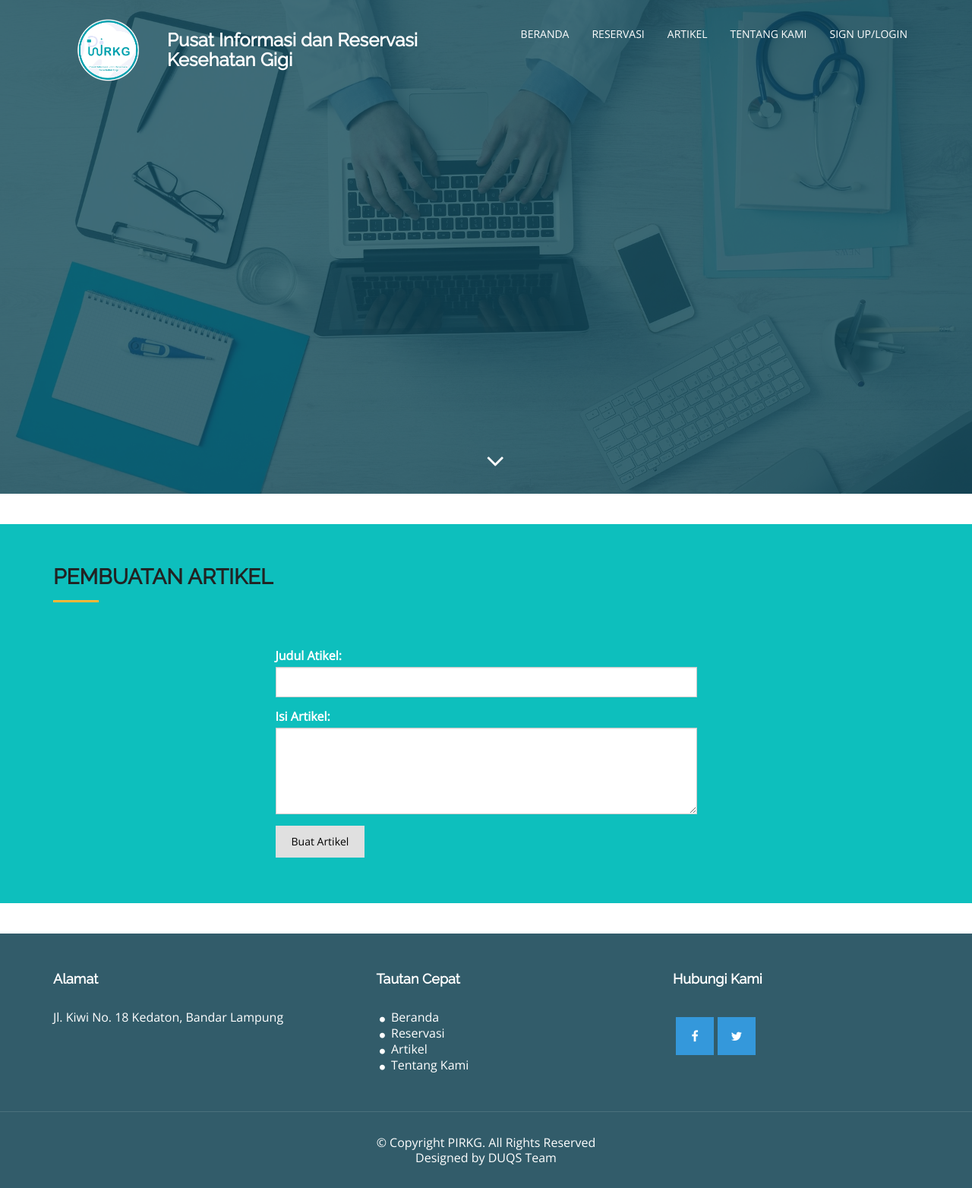
After one commit to Mariadinii/PIRKG, a CodeIgniter app: page /PIRKG/posts/create in a window 1280 px wide. The commit adds this page. Shown: the whole page at 76% size. Run offline with CodeIgniter, Linux system fonts and the light colour scheme; some libraries are stand-ins or nearby versions; some web fonts are replaced.

Commit message:
Pembuatan Artikel untuk Admin

```diff
--- a/application/config/routes.php
+++ b/application/config/routes.php
@@ -50,6 +50,8 @@ defined('BASEPATH') OR exit('No direct script access allowed');
 |		my-controller/my-method	-> my_controller/my_method
 */
 
+//Navigasi Halaman Membuat Artikel
+$route['posts/create'] = 'posts/create';
 //Mavigasi Halaman Selengkapnya Artikel
 $route['posts/(:any)'] = 'posts/view/$1';
 //Navigasi Halaman Awal Artikel
--- a/application/controllers/Posts.php
+++ b/application/controllers/Posts.php
@@ -25,5 +25,27 @@
 			$this->load->view('posts/view', $data);
 			$this->load->view('templates/footer');
 		}
+
+		public function create(){
+			$data['title'] = 'Membuat Artikel';
+
+			$this->form_validation->set_rules('judul', 'Judul Artikel', 'required');
+			$this->form_validation->set_rules('isi', 'Isi Artikel', 'required');
+
+			if ($this->form_validation->run() === FALSE) {
+				$this->load->view('templates/header');
+				$this->load->view('posts/create', $data);
+				$this->load->view('templates/footer');
+			}else{
+				$this->post_model->create_post();
+
+				redirect('posts');
+			}
+		}
+
+		public function delete($id_artikel){
+			$this->post_model->delete_post($id_artikel);
+			redirect('posts');
+		}
 	}
  ?>
--- a/application/models/Post_model.php
+++ b/application/models/Post_model.php
@@ -6,6 +6,7 @@
 
 		public function get_posts($id_artikel = FALSE){
 			if ($id_artikel === FALSE) {
+				$this->db->order_by('id_artikel', 'DESC');
 				$query = $this->db->get('artikel');
 				return $query->result_array();
 			}
@@ -14,5 +15,23 @@
 			$query = $this->db->get_where('artikel', array('id_artikel' => $id_artikel));
 			return $query->row_array();
 		}
+
+		public function create_post(){
+			$slug = url_title($this->input->post('title'));
+
+			$data = array(
+				'judul' => $this->input->post('judul'),
+				'isi' => $this->input->post('isi'),
+				'slug' => $slug
+			);
+
+			return $this->db->insert('artikel', $data);
+		}
+
+		public function delete_post($id_artikel){
+			$this->db->where('id_artikel', $id_artikel);
+			$this->db->delete('artikel');
+			return true;
+		}
 	}
  ?>
--- /dev/null
+++ b/application/views/posts/create.php
@@ -0,0 +1,50 @@
+<!--form artikel-->
+<section id="contact" class="section-padding">
+  <div class="container">
+    <div class="row">
+      <div class="col-md-12">
+        <h2 class="ser-title">Pembuatan Artikel</h2>
+        <hr class="botm-line">
+      </div>
+      <div class="col-md-3 col-sm-3 marb20"></div>
+      <div class="col-md-6 col-sm-6 marb20">
+        <div class="contact-info">
+          <div class="space"></div>
+          <div id="sendmessage">Reservasi Anda sudah Kami terima. Mohon tunggu konfirmasi selanjutnya.</div>
+          <div id="errormessage"></div>
+
+          <!-- Start Form -->
+          <?php echo form_open('posts/create'); ?>
+
+            <!-- judul artikel-->
+            <label>Judul Atikel: </label>
+            <div class="form-group">
+              <input type="text" name="judul" class="form-control br-radius-zero" id="name" data-rule="minlen:4" data-msg="Please enter at least 4 chars" />
+              <div class="validation"></div>
+              <?= form_error('judul', '<small style="color : red;">', '</small>'); ?>
+            </div>
+
+            <!-- isi artikel-->
+            <label>Isi Artikel: </label>
+            <div class="form-group">
+              <textarea class="form-control br-radius-zero" name="isi" rows="5" data-rule="required" data-msg="Please write something for the article"></textarea>
+              <div class="validation"></div>
+              <?= form_error('isi', '<small style="color : red;">', '</small>'); ?>
+            </div>
+
+            <!-- Send Button -->
+            <div class="form-action">
+              <button type="submit" class="btn btn-form">Buat Artikel</button>
+            </div>
+
+          <?php echo form_close(); ?>
+          <!-- End Form -->
+
+        </div>
+      </div>
+      <div class="col-md-3 col-sm-3 marb20"></div>
+    </div>
+  </div>
+</section>
+
+<br><br>
--- a/application/views/templates/header.php
+++ b/application/views/templates/header.php
@@ -42,8 +42,11 @@
                 <?php if(!$this->session->userdata('logged_in')): ?>
                   <li class=""><a href="<?php echo base_url(); ?>users/register">Sign Up/Login</a></li>
                 <?php endif; ?>
-                <?php if($this->session->userdata('logged_in')): ?>
+                <?php if($this->session->userdata('logged_in') && ($this->session->userdata('nama') !== 'admin')): ?>
                   <li class=""><a href="<?php echo base_url(); ?>users/profile">Profil</a></li>
+                  <li class=""><a href="<?php echo base_url(); ?>users/logout">Logout</a></li>
+                <?php elseif($this->session->userdata('logged_in') && ($this->session->userdata('nama') == 'admin')): ?>
+                  <li class=""><a href="<?php echo base_url(); ?>posts/create">Buat Artikel</a></li>
                   <li class=""><a href="<?php echo base_url(); ?>users/logout">Logout</a></li>
                 <?php endif; ?>
 
```
Also changed, not shown: application/views/posts/view.php (+7 -0 lines).
